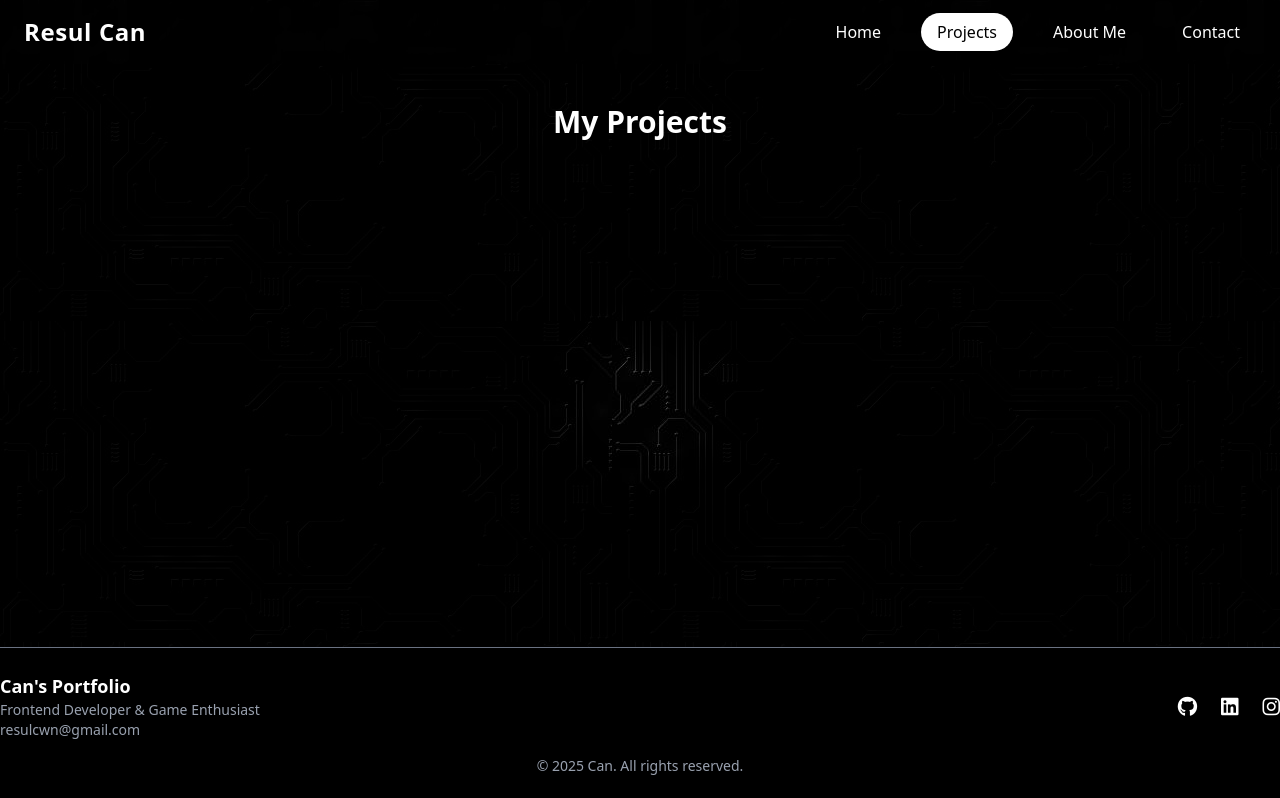
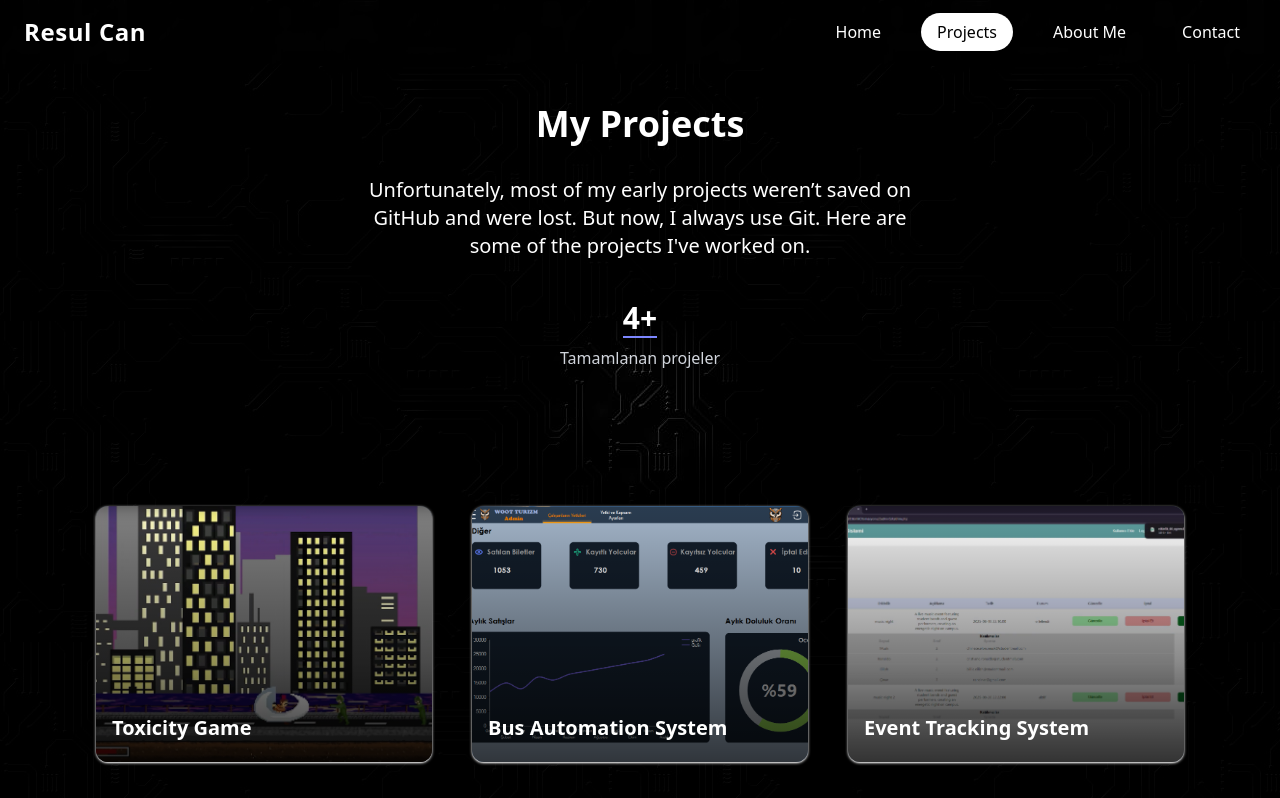
Before and after one commit to cwnnn/myWeb-portfolio, a Vue app: page /projects in a window 1280 px wide. Shown: the top 798 px of the page. Built offline with nearby package versions, Linux system fonts and the light colour scheme.

Commit message:
add RcsProjectCard and used in project page

```diff
--- /dev/null
+++ b/src/components/RcsProjectCard/RcsProjectCard.css
@@ -0,0 +1,35 @@
+@reference "tailwindcss/theme.css";
+
+.project-card {
+  @apply relative cursor-pointer rounded-xl overflow-hidden transition-transform duration-300 transform bg-gray-800 text-white shadow shadow-white;
+}
+
+.project-card:hover {
+  @apply scale-105 ring-2 ring-indigo-400 shadow-[0_0_4px_rgba(240,0,255),0_0_10px_rgba(240,0,255),0_0_16px_rgba(240,0,255)] shadow-fuchsia-500;
+}
+
+.project-card-image {
+  @apply w-full h-64 object-cover;
+}
+
+/* Hover ve gradient overlay */
+.project-card-gradient-overlay {
+  @apply absolute inset-0 pointer-events-none;
+  background: linear-gradient(to top, rgba(0,0,0,0.7), rgba(0,0,0,0));
+}
+
+.project-card-hover-content {
+  @apply absolute inset-0 flex flex-col justify-end p-4 bg-black/60 transition-opacity duration-300 text-center;
+}
+
+.project-card-static-content {
+  @apply absolute bottom-4 left-4;
+}
+
+.project-card-title {
+  @apply text-xl font-bold mb-1 text-white;
+}
+
+.project-card-description {
+  @apply text-gray-200;
+}
--- /dev/null
+++ b/src/components/RcsProjectCard/RcsProjectCard.vue
@@ -0,0 +1,54 @@
+<template>
+  <div
+    :id="id"
+    class="project-card"
+    @click="goToDetail"
+    @mouseenter="isHovered = true"
+    @mouseleave="isHovered = false"
+    :style="style"
+  >
+    <img
+      v-if="props.img"
+      :src="props.img"
+      :alt="props.title || 'Project image'"
+      class="project-card-image"
+    />
+
+    <div class="project-card-gradient-overlay"></div>
+
+    <div v-if="isHovered" class="project-card-hover-content">
+      <h3 class="project-card-title">
+        <slot name="title">{{ props.title }}</slot>
+      </h3>
+      <p class="project-card-description">
+        <slot name="desc">{{ props.shortDesc }}</slot>
+      </p>
+    </div>
+
+    <div v-else class="project-card-static-content">
+      <h3 class="project-card-title">
+        <slot name="title">{{ props.title }}</slot>
+      </h3>
+    </div>
+  </div>
+</template>
+
+
+<script setup lang="ts">
+import { defineProps, ref, withDefaults } from 'vue';
+import { useRouter } from 'vue-router';
+import type { RcsProjectCardProps } from './RcsProjectCard.interface';
+
+const props = withDefaults(defineProps<RcsProjectCardProps>(), {
+  img: '',
+});
+
+const isHovered = ref(false);
+
+const router = useRouter();
+const goToDetail = () => {
+  router.push(`/projects/${props.to}`);
+};
+</script>
+
+<style scoped src="./RcsProjectCard.css"></style>
--- a/src/components/RcsResponsiveSlider/RcsResponsiveSlider.css
+++ b/src/components/RcsResponsiveSlider/RcsResponsiveSlider.css
@@ -13,7 +13,7 @@
 }
 
 .rcs-slider--card {
-  @apply relative rounded-xl shadow-lg w-80 h-60 overflow-hidden flex flex-col justify-end ring-2 ring-indigo-400/70  shadow-fuchsia-500
+  @apply relative rounded-xl w-80 h-60 overflow-hidden flex flex-col justify-end ring-2 ring-indigo-400/70 shadow-[0_0_4px_rgba(240,0,255),0_0_8px_rgba(240,0,255),0_0_12px_rgba(240,0,255)] shadow-fuchsia-500 hover:scale-105 transition-transform duration-300 bg-white text-gray-800;
 }
 
 .rcs-slider--img {
@@ -28,7 +28,7 @@
 }
 
 .rcs-slider--title {
-  @apply text-xl font-bold truncate;
+  @apply text-xl font-bold truncate text-gray-700;
 }
 
 .rcs-slider--desc {
--- a/src/components/RcsResponsiveSlider/RcsResponsiveSlider.vue
+++ b/src/components/RcsResponsiveSlider/RcsResponsiveSlider.vue
@@ -24,7 +24,7 @@
           />
           <div class="rcs-slider--info">
             <h2 class="rcs-slider--title">{{ items[getIndex(n - 3)].title }}</h2>
-            <p class="rcs-slider--desc">{{ items[getIndex(n - 3)].desc }}</p>
+            <p class="rcs-slider--desc">{{ items[getIndex(n - 3)].shortDesc }}</p>
             <p v-if="items[getIndex(n - 3)].meta" class="rcs-slider--meta">{{ items[getIndex(n - 3)].meta }}</p>
           </div>
         </router-link>
--- a/src/components/RcsResponsiveSlider/RcsResponsiveSliderinterface.ts
+++ b/src/components/RcsResponsiveSlider/RcsResponsiveSliderinterface.ts
@@ -3,7 +3,7 @@ import type { BaseProps } from '../BaseProps'
 export interface RcsResponsiveSliderProps extends BaseProps {
   img: string
   title: string
-  desc: string
+  shortDesc: string
   meta?: string
   link: string
 }
--- a/src/data/projects.ts
+++ b/src/data/projects.ts
@@ -2,21 +2,25 @@ export const projects = [
  {
     img: "/assets/projects/1.png",
     title: "Toxicity Game",
-    desc: "A Turkish warrior's battle against zombies."
+    shortDesc: "A Turkish warrior's battle against zombies.",
+    to: "toxicity-game"
   },
   {
     img: "/assets/projects/2.png",
     title: "Bus Automation System",
-    desc: "A system to automate bus operations and improve public transport efficiency."
+    shortDesc: "A system to automate bus operations and improve public transport efficiency.",
+    to: "bus-automation-system"
   },
   {
     img: "/assets/projects/3.png",
     title: "Event Tracking System",
-    desc: "A system to track and manage events efficiently."
+    shortDesc: "A system to track and manage events efficiently.",
+    to: "event-tracking-system"
   },
   {
     img: "/assets/projects/4.png",
-    title: "myWeb-portfolio",
-    desc: "A personal portfolio showcasing my projects and skills."
+    title: "My Web Portfolio",
+    shortDesc: "A personal portfolio showcasing my projects and skills.",
+    to: "my-web-portfolio"
   }
 ];
--- a/src/views/ProjectView.vue
+++ b/src/views/ProjectView.vue
@@ -1,9 +1,41 @@
 <template>
-    <section class="project-section">
-        <h2 class="text-3xl font-bold mb-8 text-center">My Projects</h2>
-    </section>
+  <section class="project-section">
+    <div class="project-header">
+      <h1 class="project-title">My Projects</h1>
+      <p class="project-intro">
+        Unfortunately, most of my early projects weren’t saved on GitHub and were lost.
+        But now, I always use Git. Here are some of the projects I've worked on.
+      </p>
+
+      <div class="project-counter-wrapper">
+        <p class="project-counter">{{ projects.length }}+</p>
+      </div>
+      <p class="project-counter-label">Tamamlanan projeler</p>
+    </div>
+  </section>
+
+  <section>
+    <div class="project-grid">
+      <RcsProjectCard
+        v-for="project in projects"
+        :key="project.id"
+        :id="project.id"
+        :to="project.to"
+        :title="project.title"
+        :shortDesc="project.shortDesc"
+        :img="project.img"
+      />
+    </div>
+  </section>
+
+  <RcsSpacer size="24" />
 </template>
 
+<script setup>
+import { projects } from '@/data/projects';
+import RcsProjectCard from '../components/RcsProjectCard/RcsProjectCard.vue';
+import RcsSpacer from '../components/RcsSpacer/RcsSpacer.vue';
+</script>
 
 <style scoped>
 @reference "tailwindcss/theme.css";
@@ -11,4 +43,32 @@
 .project-section {
   @apply flex items-center justify-center px-6 py-26;
 }
+
+.project-header {
+  @apply text-center;
+}
+
+.project-title {
+  @apply text-4xl font-bold mb-8;
+}
+
+.project-intro {
+  @apply text-lg md:text-xl max-w-xl mb-10;
+}
+
+.project-counter-wrapper {
+  @apply flex justify-center items-center gap-4 mb-0;
+}
+
+.project-counter {
+  @apply text-3xl font-bold max-w-xl mb-2 border-b-2 border-indigo-400;
+}
+
+.project-counter-label {
+  @apply text-gray-300 max-w-xl mb-6 pb-2;
+}
+
+.project-grid {
+  @apply grid grid-cols-1 sm:grid-cols-2 lg:grid-cols-3 gap-10 px-24;
+}
 </style>
```
Also changed, not shown: src/components/RcsProjectCard/RcsProjectCard.interface.ts (added, +8 -0 lines), public/assets/projects/4.png.
